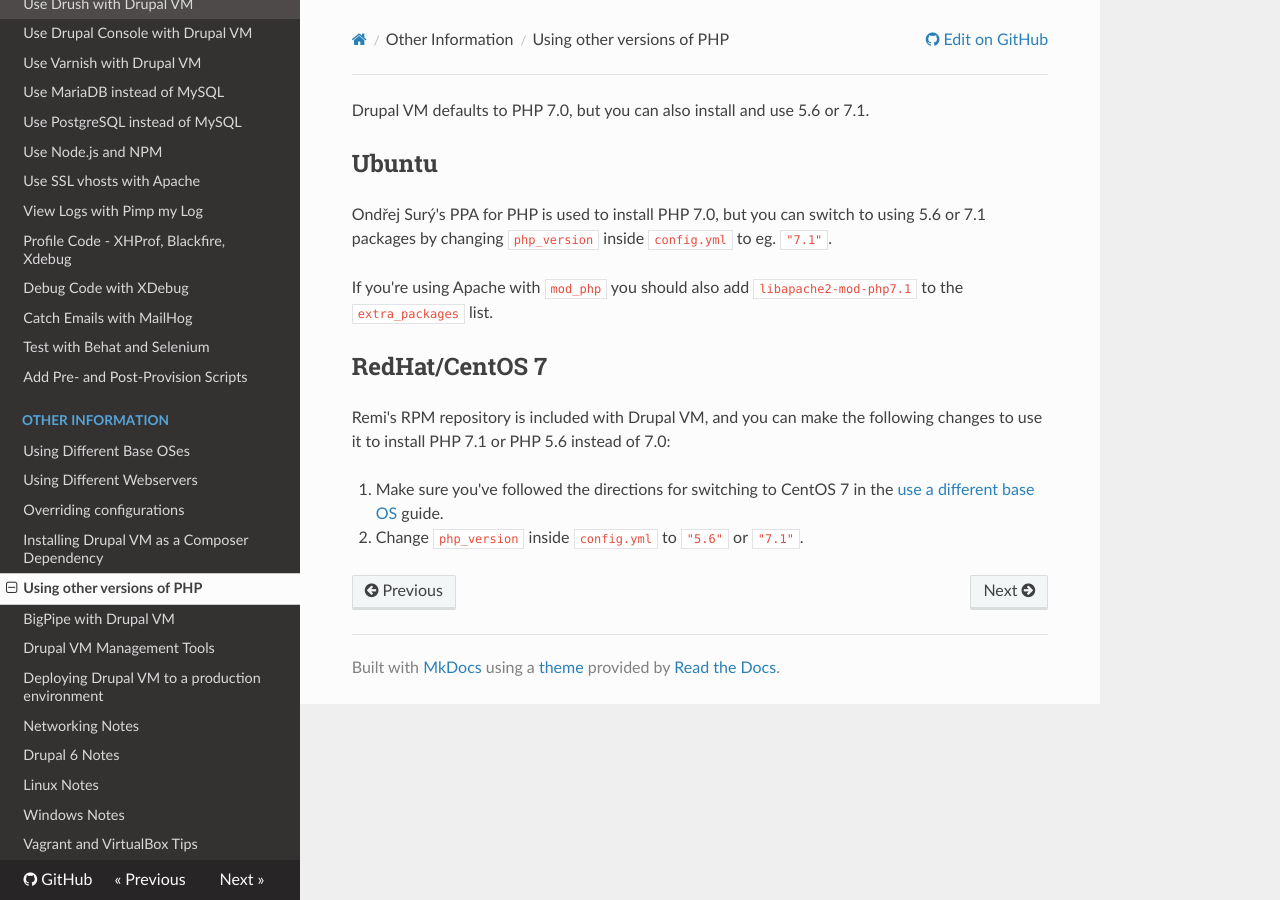
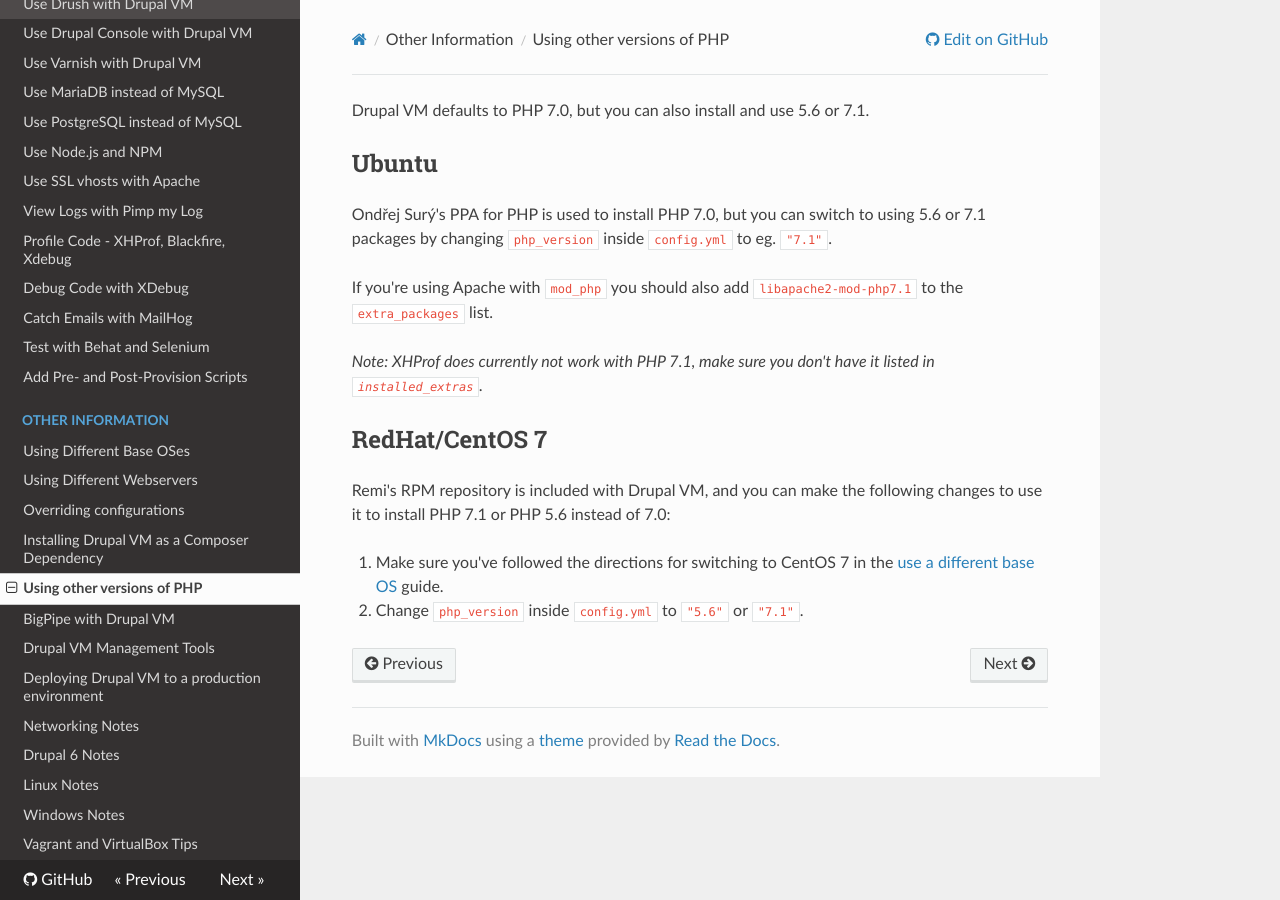
Before and after one commit to geerlingguy/drupal-vm, an MkDocs documentation site: the page built from docs/other/php.md, in a window 1280 px wide. Built offline with MkDocs 1.6.1, drawn with Linux system fonts in a browser that asks for light colours; nearby versions of some CDN libraries; old or Windows-style settings are respelled for this version of MkDocs.

Commit message:
Add notes about XHProf not working with PHP 7.1 [ci skip]

```diff
--- a/docs/other/php.md
+++ b/docs/other/php.md
@@ -6,6 +6,8 @@ Ondřej Surý's PPA for PHP is used to install PHP 7.0, but you can switch to us
 
 If you're using Apache with `mod_php` you should also add `libapache2-mod-php7.1` to the `extra_packages` list.
 
+_Note: XHProf does currently not work with PHP 7.1, make sure you don't have it listed in `installed_extras`._
+
 ## RedHat/CentOS 7
 
 Remi's RPM repository is included with Drupal VM, and you can make the following changes to use it to install PHP 7.1 or PHP 5.6 instead of 7.0:
```
Also changed, not shown: docs/extras/profile-code.md (+2 -0 lines).
